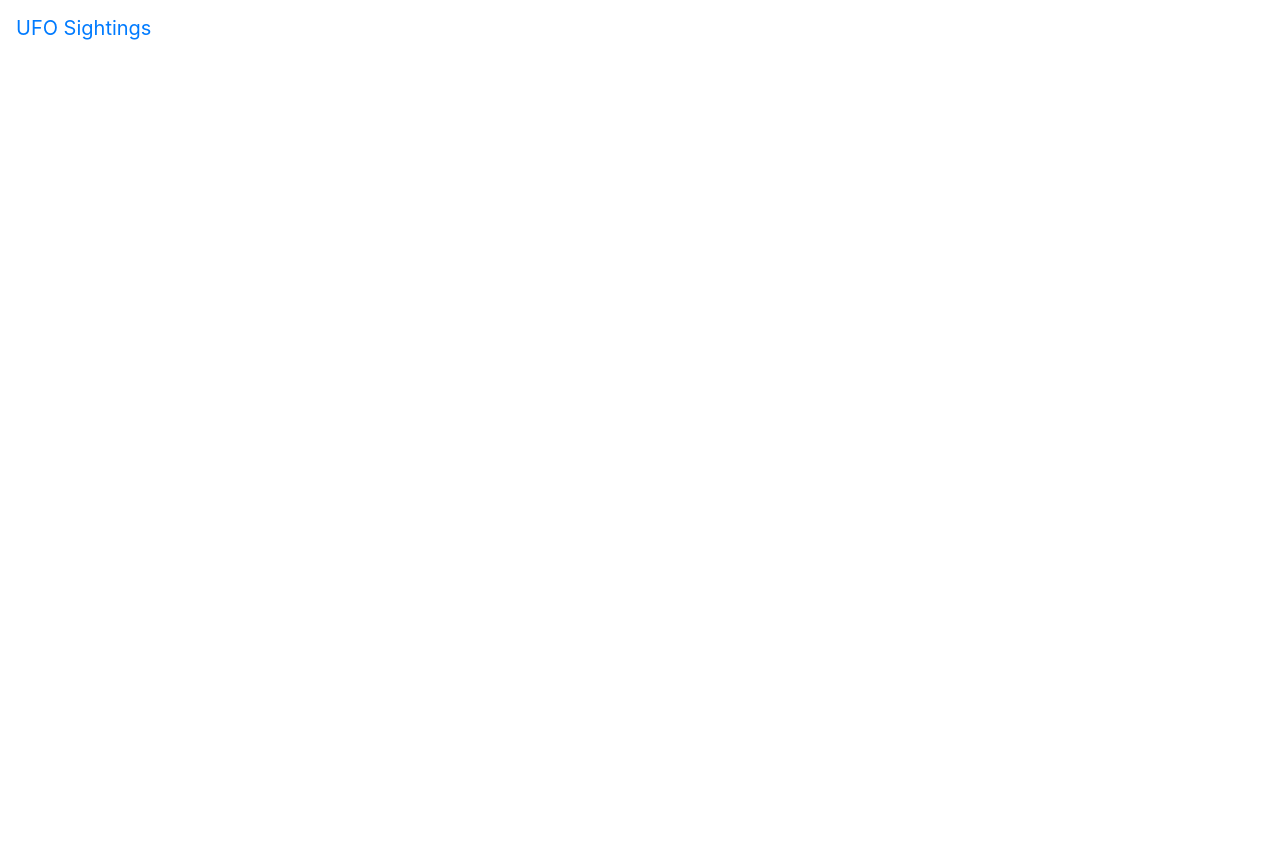
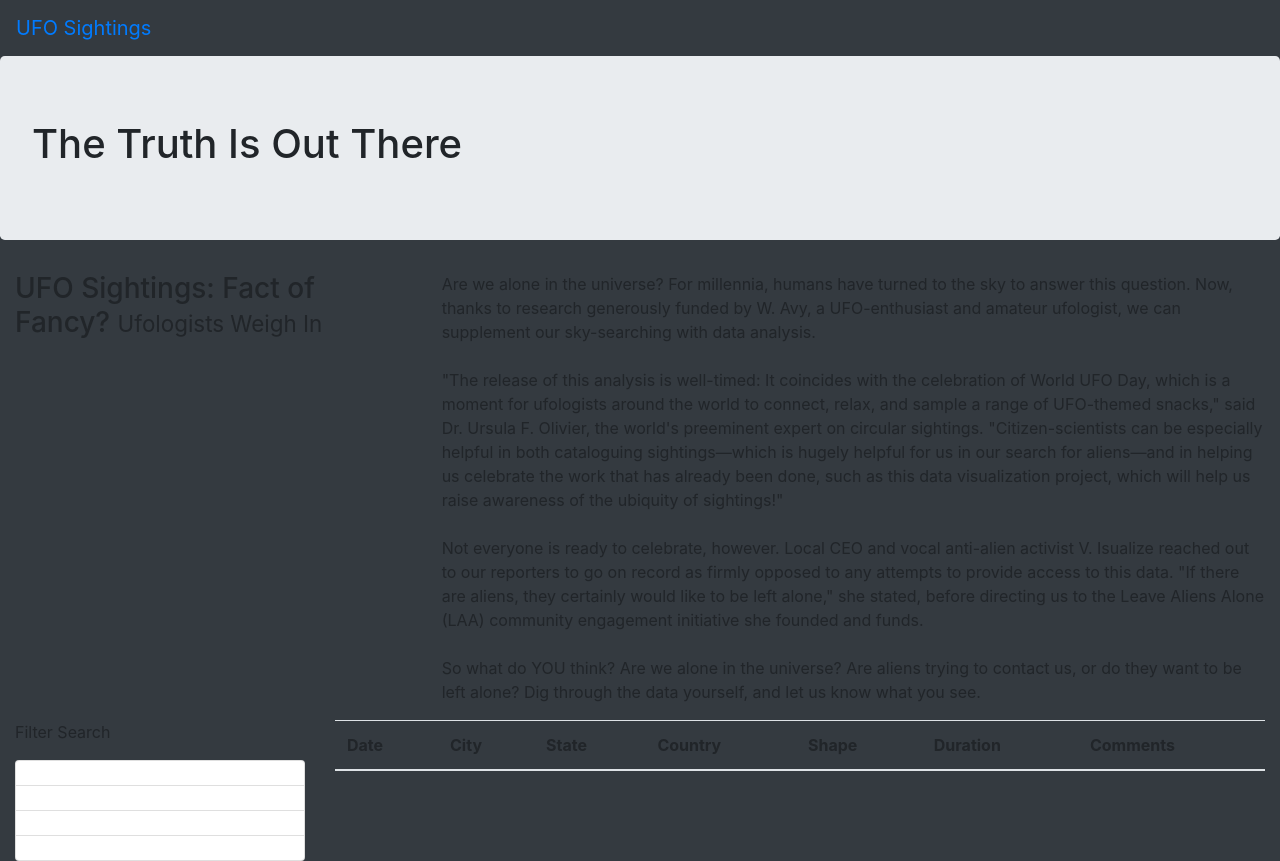
Before and after one commit to tcjurgens/UFOs, a plain HTML site: page index.html in a window 1280 px wide. Before the commit the page ends 800 px from the top, so only its background shows below. Drawn offline with nearby package versions, Linux system fonts and the light colour scheme.

Commit message:
updated html

```diff
--- a/index.html
+++ b/index.html
@@ -11,13 +11,78 @@
           integrity="sha384-Gn5384xqQ1aoWXA+058RXPxPg6fy4IWvTNh0E263XmFcJlSAwiGgFAW/dAiS6JXm"
           crossorigin="anonymous"
         />
+        <link rel="stylesheet" href="static/css/style.css">
     </head>
-<body>
+
+    <body class="bg-dark">
         <div class="wrapper">
+            <!--NavBar-->
             <nav class="navbar navbar-expand-lg">
                 <a class="navbar-brand" href="index.html">UFO Sightings</a>
             </nav>
+            <!--Jumbotron-->
+            <div class="jumbotron">
+                <h1>The Truth Is Out There</h1>
+            </div>
+            <!--Title and Paragraph-->
+            <div class="container-fluid">
+                <div class="row">
+                    <div class="col-md-4">
+                        <h3>UFO Sightings: Fact of Fancy? <small>Ufologists Weigh In</small></h3>
+                    </div>
+                    <div class="col-md-8">
+                        <p>
+                          Are we alone in the universe? For millennia, humans have turned to the sky to answer this question. Now, thanks to research generously funded by W. Avy, a UFO-enthusiast and amateur ufologist, we can supplement our sky-searching with data analysis.<br><br>"The release of this analysis is well-timed: It coincides with the celebration of World UFO Day, which is a moment for ufologists around the world to connect, relax, and sample a range of UFO-themed snacks," said Dr. Ursula F. Olivier, the world's preeminent expert on circular sightings. "Citizen-scientists can be especially helpful in both cataloguing sightings—which is hugely helpful for us in our search for aliens—and in helping us celebrate the work that has already been done, such as this data visualization project, which will help us raise awareness of the ubiquity of sightings!"<br><br>Not everyone is ready to celebrate, however. Local CEO and vocal anti-alien activist V. Isualize reached out to our reporters to go on record as firmly opposed to any attempts to provide access to this data. "If there are aliens, they certainly would like to be left alone," she stated, before directing us to the Leave Aliens Alone (LAA) community engagement initiative she founded and funds.<br><br>So what do YOU think? Are we alone in the universe? Are aliens trying to contact us, or do they want to be left alone? Dig through the data yourself, and let us know what you see.
 
+
+                        </p>
+                    </div>
+                </div>
+            </div>
+            <!--Filter/ Table-->
+            <div class="container-fluid">
+                <div class="row">
+                    <div class="col-md-3">
+                        <div class = "filters">
+                            <form class="bg-dark">
+                                <p>Filter Search</p>
+                                <ul class="list-group">
+                                    <li class="list-group-item">
+
+                                    </li>
+                                    <li class="list-group-item">
+
+                                    </li>
+                                    <li class="list-group-item">
+
+                                    </li>
+                                    <li class="list-group-item">
+
+                                    </li>
+
+                                </ul>
+                            </form>
+                        </div>
+                    </div>
+                    <!--Table-->
+                    <div class="col-md-9">
+                        <table class="table table-striped">
+                            <thead>
+                                <tr>
+                                    <th>Date</th>
+                                    <th>City</th>
+                                    <th>State</th>
+                                    <th>Country</th>
+                                    <th>Shape</th>
+                                    <th>Duration</th>
+                                    <th>Comments</th>
+                                </tr>
+                            </thead>
+                        <tbody></tbody>
+                      </table>
+                    </div>
+                </div>
+              </div>
         </div>
     </body>
 </html>
```
Lines whose indentation alone changed are shown as unchanged.
